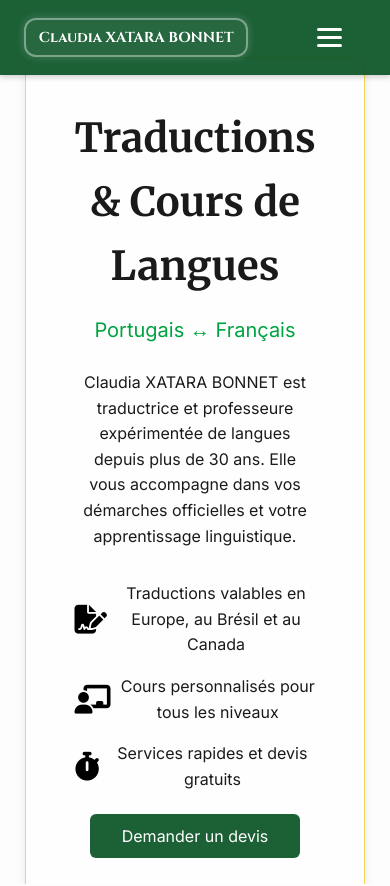
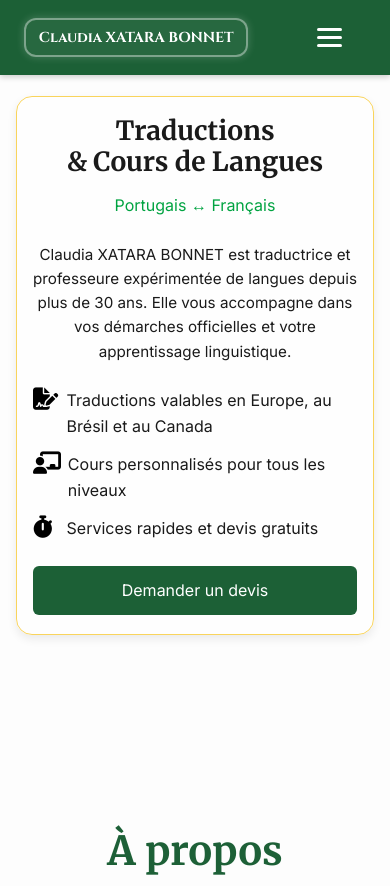
Before and after one commit to NickFBes/siteproclaudiaxb, a Vue app: page / in a window 390 px wide. Shown: the top 886 px of the page. Built offline with nearby package versions, Linux system fonts and the light colour scheme.

Commit message:
herosectionresponsive

```diff
--- a/src/components/HeroSection.vue
+++ b/src/components/HeroSection.vue
@@ -59,51 +59,53 @@ const goToContact = () => {
 
 <style scoped>
 #accueil {
-  scroll-margin-top: 50px;
-}
-
-html {
-  scroll-behavior: smooth;
+  scroll-margin-top: 90px;
 }
 
 .hero-wrapper {
-  height: 100vh;
-  overflow: hidden;
+  --header-height: 80px;
+
+  min-height: 100svh;
+  overflow: visible;
   display: flex;
   align-items: center;
   justify-content: center;
-  margin-top: 2.5rem;
-  padding: 6rem 2rem 4rem;
+
+  padding: calc(var(--header-height) + 2rem) 2rem 4rem;
+  box-sizing: border-box;
 }
 
 .hero {
   width: 100%;
-  height: 100%;
+  min-height: calc(100svh - var(--header-height));
   display: flex;
   align-items: center;
   justify-content: center;
-  padding: 4rem 2rem;
+  padding: 2rem;
+  box-sizing: border-box;
 }
 
 .hero-content {
   background-color: rgba(255, 255, 255, 0.501);
-  padding: 3rem;
+  padding: clamp(1.5rem, 4vw, 3rem);
   border: 1px solid var(--color-hover);
   border-radius: 1rem;
   max-width: 900px;
+  width: 100%;
   box-shadow: var(--shadow);
   text-align: center;
 }
 
 h2 {
-  font-size: 2.5rem;
+  font-size: clamp(1.9rem, 6vw, 2.5rem);
   font-family: var(--font-serif);
   color: var(--color-text);
   margin-bottom: 1rem;
+  line-height: 1.15;
 }
 
 .subtitle {
-  font-size: 1.25rem;
+  font-size: clamp(1rem, 4vw, 1.25rem);
   color: var(--color-secondary);
   margin-bottom: 1.5rem;
 }
@@ -138,6 +140,7 @@ h2 {
 }
 
 .btn {
+  display: inline-block;
   background-color: var(--color-primary);
   color: var(--color-white);
   padding: 0.75rem 2rem;
@@ -151,4 +154,71 @@ h2 {
   background-color: var(--color-hover);
   color: var(--color-black);
 }
+
+/* Mobile */
+@media (max-width: 768px) {
+  .hero-wrapper {
+    min-height: auto;
+    padding: calc(var(--header-height) + 1.5rem) 1rem 3rem;
+    align-items: flex-start;
+  }
+
+  .hero {
+    min-height: auto;
+    padding: 0;
+  }
+
+  .hero-content {
+    padding: 1.5rem 1.2rem;
+  }
+
+  h2 {
+    font-size: 1.9rem;
+  }
+
+  .subtitle {
+    font-size: 1rem;
+  }
+
+  .intro {
+    font-size: 0.95rem;
+    margin-bottom: 1.5rem;
+  }
+
+  .highlights {
+    gap: 0.8rem;
+    margin-bottom: 1.5rem;
+  }
+
+  .highlights li {
+    align-items: flex-start;
+    text-align: left;
+    justify-content: flex-start;
+  }
+
+  .highlights i {
+    font-size: 1.4rem;
+    min-width: 24px;
+  }
+
+  .btn {
+    width: 100%;
+    text-align: center;
+  }
+}
+
+/* Mobile pequeno */
+@media (max-width: 420px) {
+  .hero-wrapper {
+    padding-top: calc(var(--header-height) + 1rem);
+  }
+
+  .hero-content {
+    padding: 1.2rem 1rem;
+  }
+
+  h2 {
+    font-size: 1.65rem;
+  }
+}
 </style>
```
